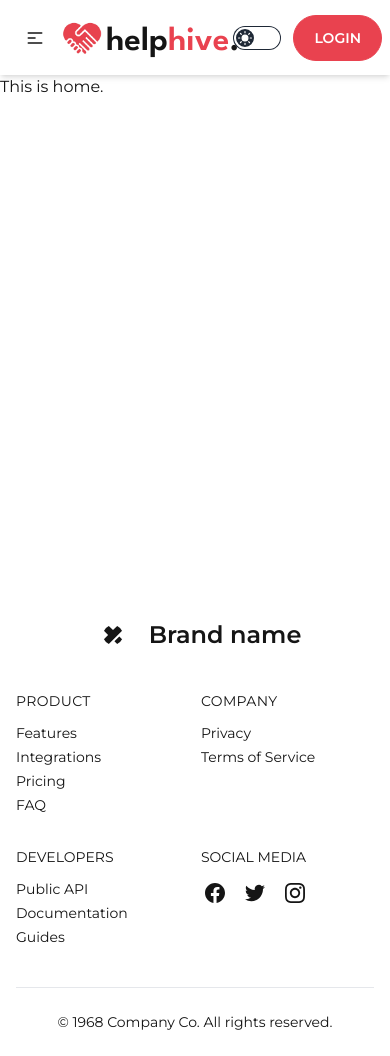
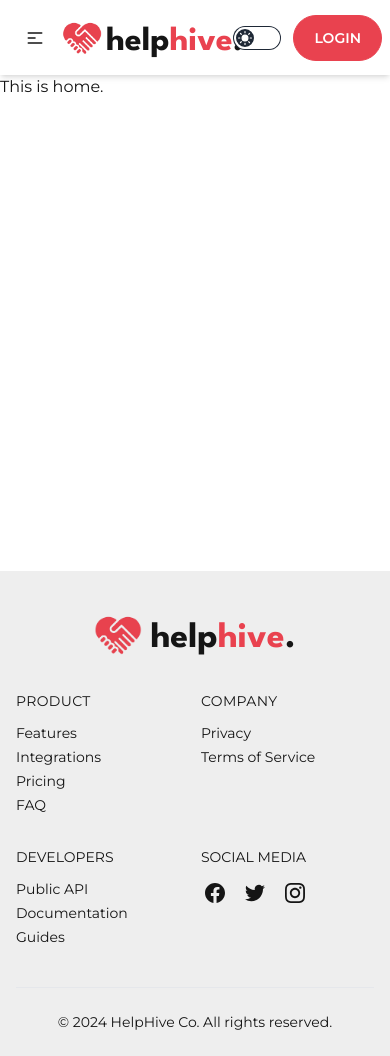
Before and after one commit to azmain-siam/PH-A11-HelpHive-Client, a React (Vite) app: page / in a window 390 px wide. Built offline with nearby package versions, Linux system fonts and the light colour scheme; no server answers.

Commit message:
Fixed Issues

```diff
--- a/src/components/Footer.jsx
+++ b/src/components/Footer.jsx
@@ -1,33 +1,26 @@
+import logo from "/logo.png";
+
 const Footer = () => {
   return (
-    <footer className="px-4 divide-y">
+    <footer className="px-4 divide-y dark:border-t border-gray-700 dark:divide-gray-700 bg-[#EEEEEE] dark:bg-transparent">
       <div className="container flex flex-col justify-between py-10 mx-auto space-y-8 lg:flex-row lg:space-y-0">
         <div className="lg:w-1/3">
           <a
             rel="noopener noreferrer"
             href="#"
-            className="flex justify-center space-x-3 lg:justify-start"
+            className="flex justify-center space-x-2 lg:justify-start"
           >
-            <div className="flex items-center justify-center w-12 h-12 rounded-full dark:bg-primary">
-              <svg
-                xmlns="http://www.w3.org/2000/svg"
-                viewBox="0 0 32 32"
-                fill="currentColor"
-                className="flex-shrink-0 w-5 h-5 rounded-full dark:text-gray-50"
-              >
-                <path d="M18.266 26.068l7.839-7.854 4.469 4.479c1.859 1.859 1.859 4.875 0 6.734l-1.104 1.104c-1.859 1.865-4.875 1.865-6.734 0zM30.563 2.531l-1.109-1.104c-1.859-1.859-4.875-1.859-6.734 0l-6.719 6.734-6.734-6.734c-1.859-1.859-4.875-1.859-6.734 0l-1.104 1.104c-1.859 1.859-1.859 4.875 0 6.734l6.734 6.734-6.734 6.734c-1.859 1.859-1.859 4.875 0 6.734l1.104 1.104c1.859 1.859 4.875 1.859 6.734 0l21.307-21.307c1.859-1.859 1.859-4.875 0-6.734z"></path>
-              </svg>
+            <div className="flex items-center justify-center w-12 h-12 rounded-full">
+              <img src={logo} alt="" />
             </div>
-            <span className="self-center text-2xl font-semibold">
-              Brand name
+            <span className="self-center text-4xl font-bold font-spartan mt-2">
+              help<span className="text-primary">hive</span>.
             </span>
           </a>
         </div>
         <div className="grid grid-cols-2 text-sm gap-x-3 gap-y-8 lg:w-2/3 sm:grid-cols-4">
           <div className="space-y-3">
-            <h3 className="tracking-wide uppercase">
-              Product
-            </h3>
+            <h3 className="tracking-wide uppercase">Product</h3>
             <ul className="space-y-1">
               <li>
                 <a rel="noopener noreferrer" href="#">
@@ -137,8 +130,8 @@ const Footer = () => {
           </div>
         </div>
       </div>
-      <div className="py-6 text-sm text-center dark:text-gray-600">
-        © 1968 Company Co. All rights reserved.
+      <div className="py-6 text-sm text-center dark:text-gray-300">
+        © 2024 HelpHive Co. All rights reserved.
       </div>
     </footer>
   );
--- a/src/components/Navbar.jsx
+++ b/src/components/Navbar.jsx
@@ -72,7 +72,7 @@ const Navbar = () => {
           </div>
           <Link
             to={"/"}
-            className="text-[34px] font-spartan lowercase font-semibold flex items-center gap-1"
+            className="text-[34px] font-spartan lowercase font-bold flex items-center gap-1"
           >
             <img className="w-10 gap-0" src={logo} alt="" />
             <h1 className="mt-2">
@@ -81,7 +81,7 @@ const Navbar = () => {
           </Link>
         </div>
         <div className="navbar-center hidden lg:flex">
-          <ul className="flex gap-6 font-medium text-sm uppercase">
+          <ul className="flex gap-6 font-semibold text-sm uppercase">
             <li>
               <NavLink
                 className={({ isActive }) =>
@@ -104,18 +104,6 @@ const Navbar = () => {
                 to={"/need-volunteer"}
               >
                 Need Volunteer
-              </NavLink>
-            </li>
-            <li>
-              <NavLink
-                className={({ isActive }) =>
-                  isActive
-                    ? "border-b-2 border-primary pb-1 px-1 text-primary"
-                    : "hover:text-primary duration-100"
-                }
-                to={"/add-volunteer"}
-              >
-                Add Volunteer Post
               </NavLink>
             </li>
           </ul>
@@ -182,12 +170,15 @@ const Navbar = () => {
               </div>
               <ul
                 tabIndex={0}
-                className="menu menu-sm dropdown-content mt-3 z-[1] p-2 font-semibold shadow bg-base-100 rounded-box w-52"
+                className="menu menu-sm dropdown-content mt-3 z-[1] p-2 space-y-1 font-semibold shadow-lg bg-base-100 rounded-box w-max"
               >
                 <li>
                   <Link to={"/profile-update"} className="justify-between">
                     Profile
                   </Link>
+                </li>
+                <li>
+                  <Link to={"/add-volunteer"}>Add Volunteer Post</Link>
                 </li>
                 <li>
                   <a onClick={handleLogout}>Logout</a>
--- a/src/pages/Login.jsx
+++ b/src/pages/Login.jsx
@@ -123,7 +123,7 @@ const Login = () => {
             </label>
             <input
               id="LoggingEmailAddress"
-              className="block w-full px-4 py-2 text-gray-700 bg-white border rounded-lg dark:bg-gray-800 dark:text-gray-300 dark:border-gray-600 focus:border-primary focus:ring-opacity-20 dark:focus:border-primary focus:outline-none"
+              className="block w-full px-4 py-3 text-gray-700 bg-white border rounded-lg dark:bg-gray-800 dark:text-gray-300 dark:border-gray-600 focus:border-primary focus:ring-opacity-20 dark:focus:border-primary focus:outline-none"
               type="email"
               required
               placeholder="Enter Your Email"
@@ -143,7 +143,7 @@ const Login = () => {
             <div className="relative flex w-full items-center">
               <input
                 id="loggingPassword"
-                className="block w-full px-4 py-2 text-gray-700 bg-white border rounded-lg dark:bg-gray-800 dark:text-gray-300 dark:border-gray-600 focus:border-primary focus:ring-opacity-20 dark:focus:border-primary focus:outline-none"
+                className="block w-full px-4 py-3 text-gray-700 bg-white border rounded-lg dark:bg-gray-800 dark:text-gray-300 dark:border-gray-600 focus:border-primary focus:ring-opacity-20 dark:focus:border-primary focus:outline-none"
                 type="password"
                 required
                 placeholder="Enter Your Password"
@@ -179,7 +179,7 @@ const Login = () => {
 
           <Link
             to={"/register"}
-            className="text-sm hover:text-primary text-gray-500 uppercase dark:text-gray-400 hover:underline"
+            className="text-sm hover:text-primary text-gray-500 uppercase dark:text-gray-400 hover:underline underline-offset-[3px]"
           >
             or sign up
           </Link>
--- a/src/pages/Register.jsx
+++ b/src/pages/Register.jsx
@@ -212,7 +212,7 @@ const Register = () => {
 
           <Link
             to={"/login"}
-            className="text-sm hover:text-primary text-gray-500 uppercase dark:text-gray-400 hover:underline"
+            className="text-sm hover:text-primary text-gray-500 uppercase dark:text-gray-400 hover:underline underline-offset-[3px]"
           >
             or sign in
           </Link>
```
